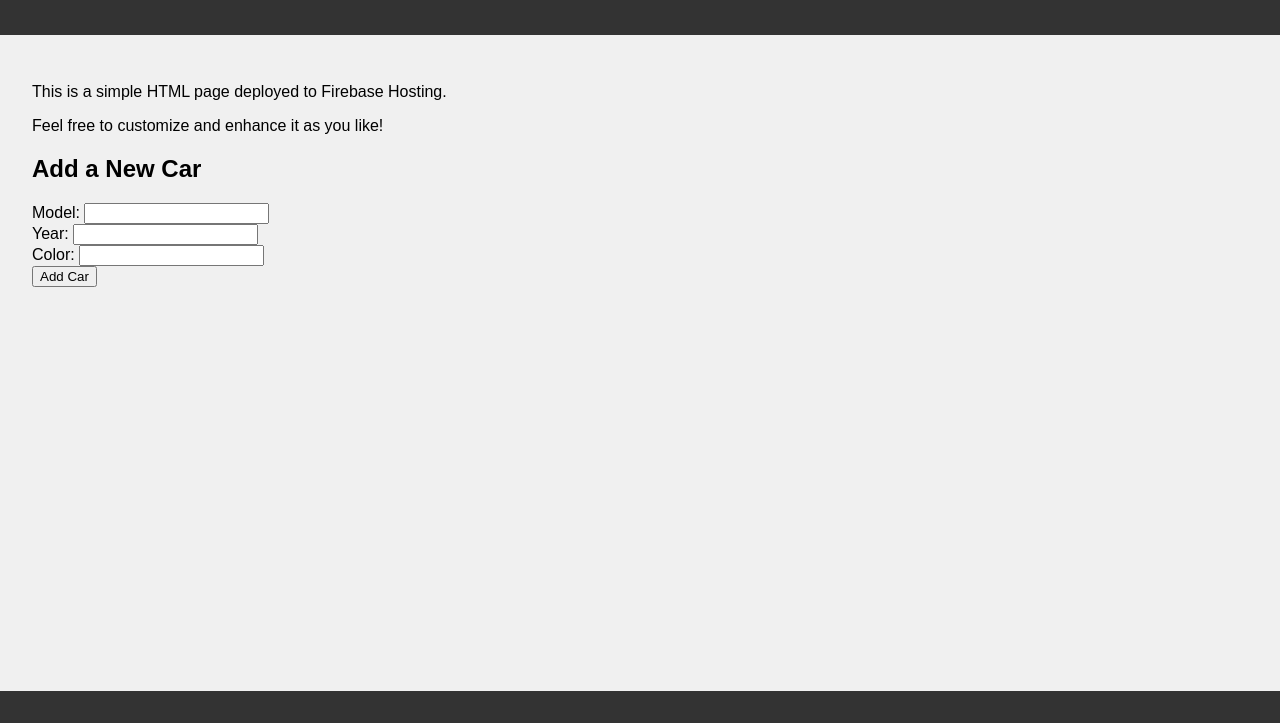
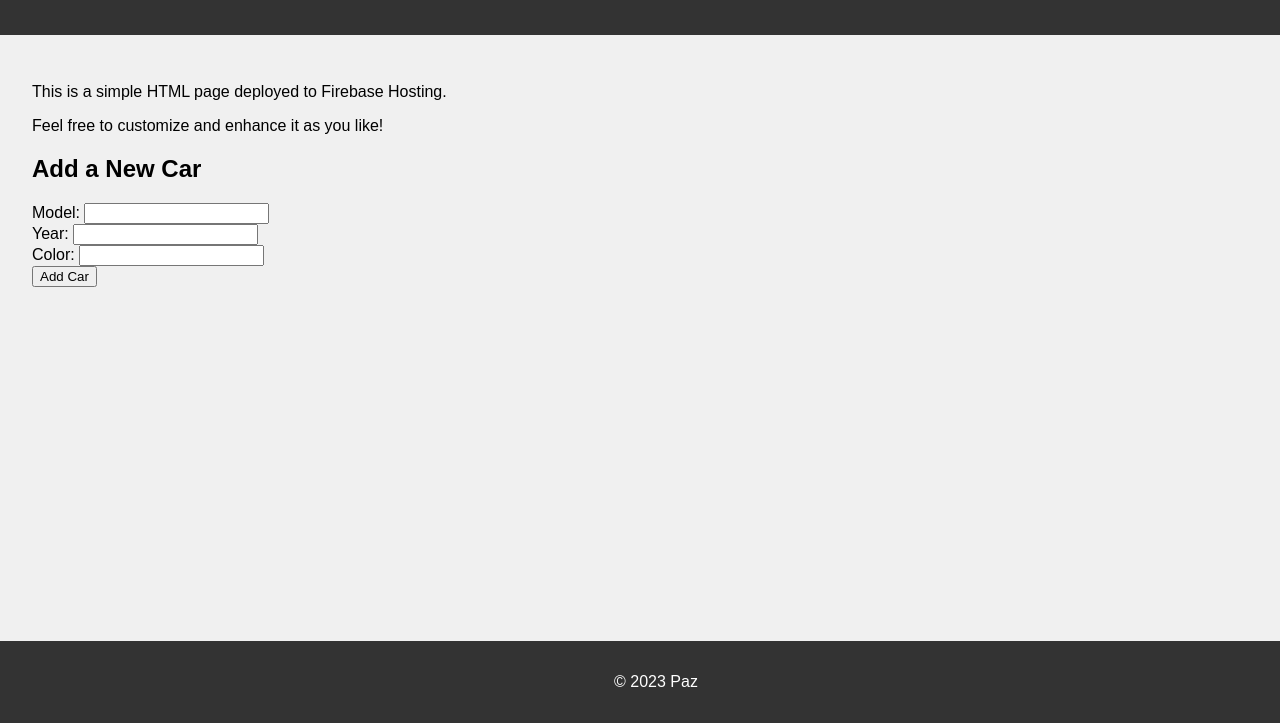
Before and after one commit to PazMiz/Firebase_Crud, a plain HTML site: page public/index.html in a window 1280 px wide. Shown: the part 77-800 px from the top of the page. Drawn offline with Linux system fonts and the light colour scheme.

Commit message:
Add files via upload

```diff
--- a/public/index.html
+++ b/public/index.html
@@ -72,7 +72,7 @@
   </main>
 
   <footer>
-    <!-- <p>&copy; 2023 Paz</p> -->
+    <p>&copy; 2023 Paz</p>
   </footer>
 
   <!-- Firebase Configuration and Script -->
@@ -81,8 +81,7 @@
   <script>
     // Firebase configuration
     const firebaseConfig = {
-
-      xxxx
+      xxxxx
     };
 
     // Initialize Firebase
```
